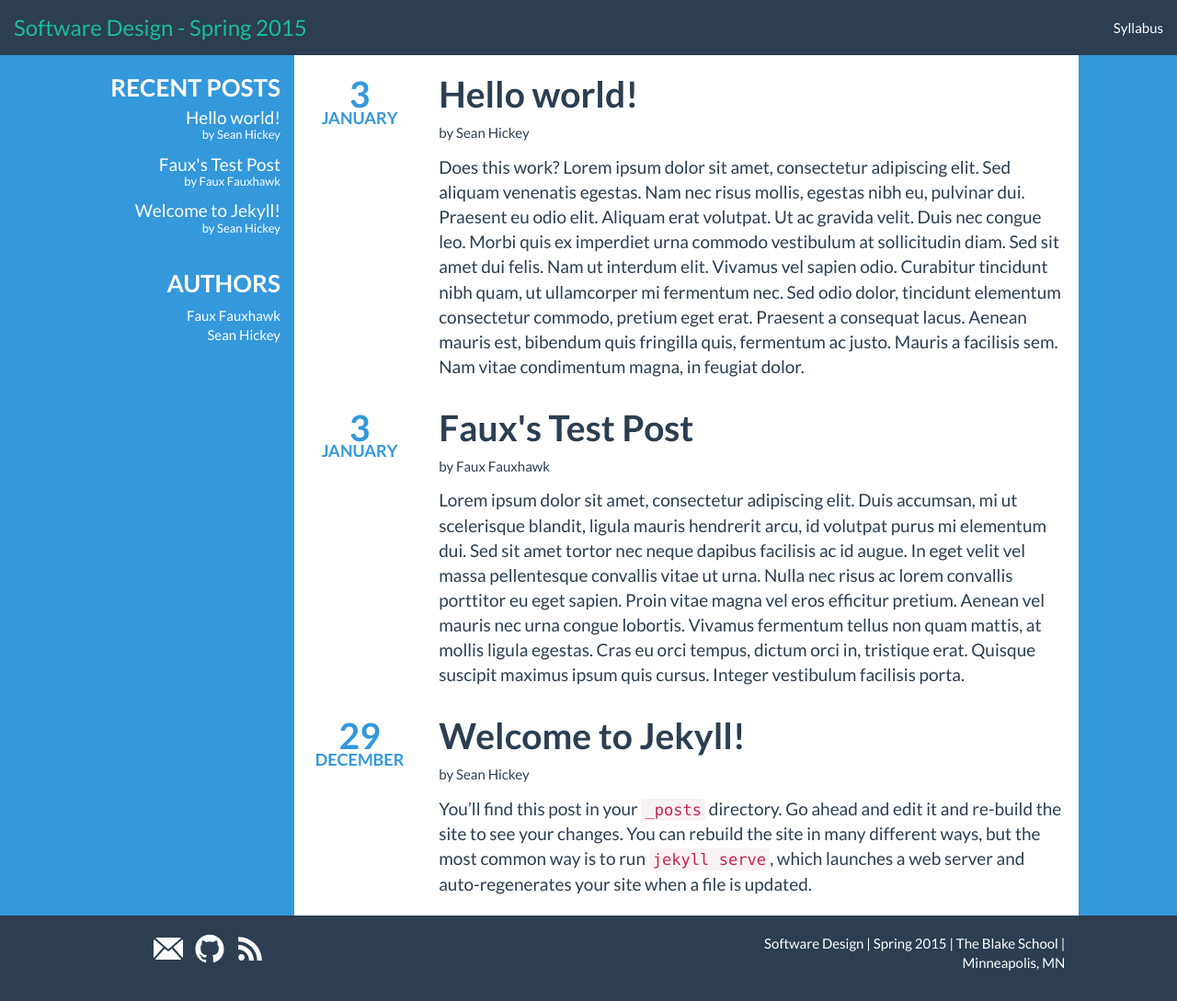
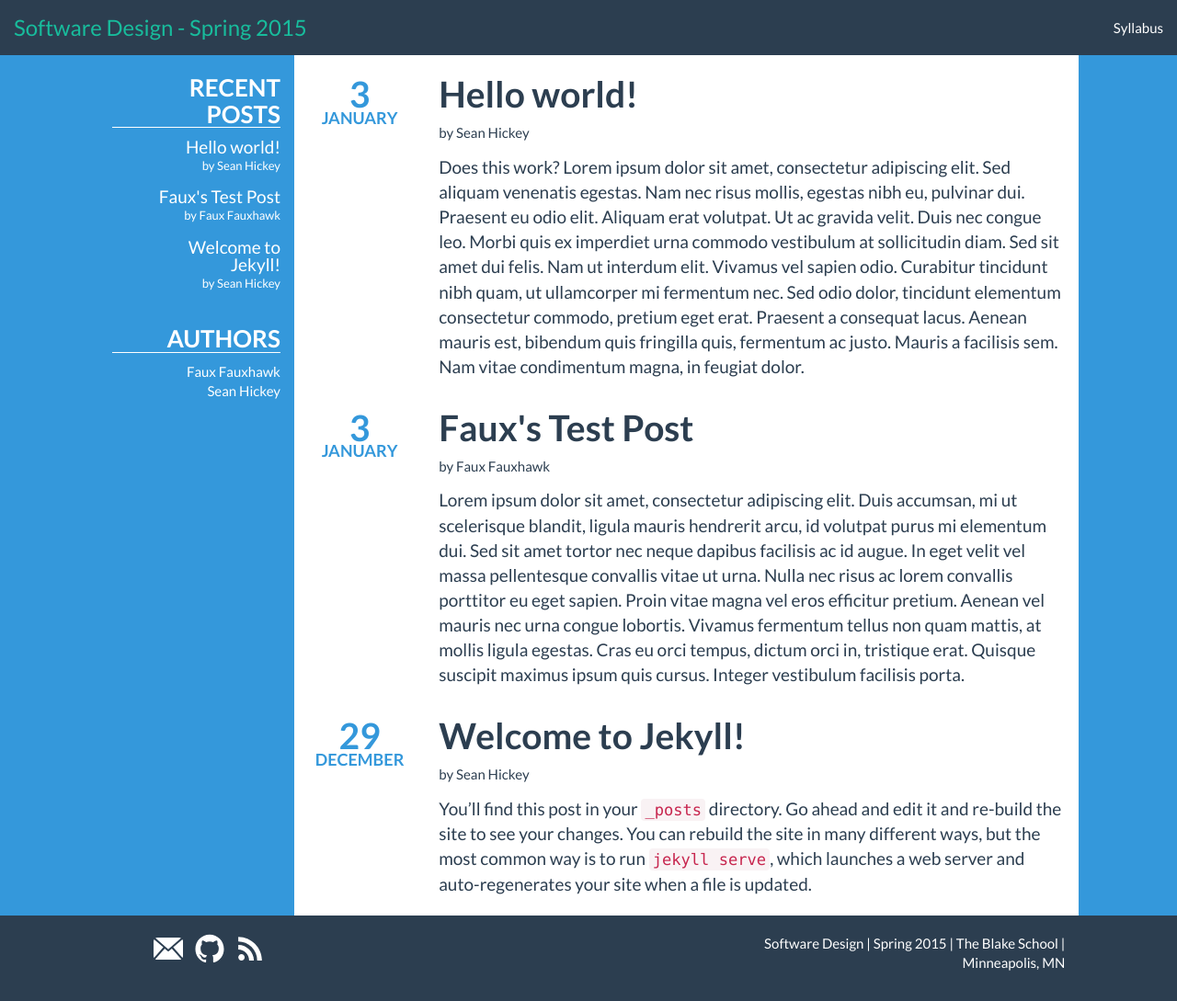
Before and after one commit to BlakeCS-Spring2015/blakecs-spring2015.github.io, a Jekyll site: the page built from index.html, in a window 1280 px wide. Shown: the whole page at 92% size. Built offline with Jekyll 4.4.1, drawn with Linux system fonts in a browser that asks for light colours.

Commit message:
Fixed line spacing in sidebar. Added bottom borders to sidebar headers.

```diff
--- a/_sass/_custom.scss
+++ b/_sass/_custom.scss
@@ -43,6 +43,9 @@ ul.social-media-list {
   }
   .sidebar-block {
     margin-bottom: 36px;
+    h3 {
+      border-bottom: 1px solid #fff;
+    }
   }
   .recent-post {
     margin-bottom: 14px;
@@ -50,7 +53,7 @@ ul.social-media-list {
   .recent-post-title {
     display: block;
     font-size: $font-size-large;
-    line-height: 0.8;
+    line-height: 1.0;
   }
   .recent-post-author {
     font-size: $font-size-small;
--- a/index.html
+++ b/index.html
@@ -1,7 +1,7 @@
 ---
 layout: default
 ---
-<div class="col-md-3 sidebar text-right">
+<div class="col-md-2 col-md-offset-1 sidebar text-right">
   <div class="sidebar-block">
     <h3>Recent Posts</h3>
     <ul>
@@ -14,7 +14,8 @@ layout: default
       {% endfor %}
     </ul>
   </div>
-  <div class="sidebar-block"><h3>Authors</h3>
+  <div class="sidebar-block">
+    <h3>Authors</h3>
     <ul class="author-list">
       {% assign authors = (site.data.authors | sort) %}
       {% for author in authors %}
```
